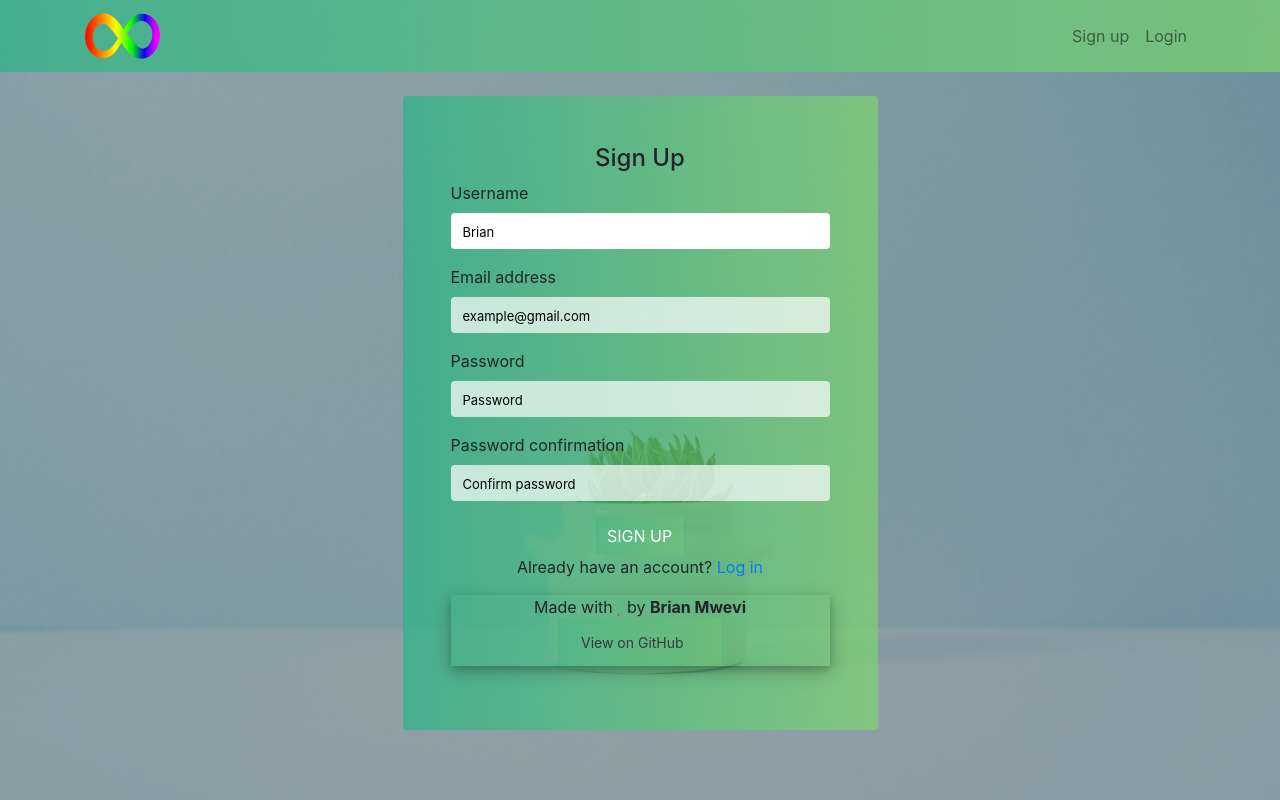
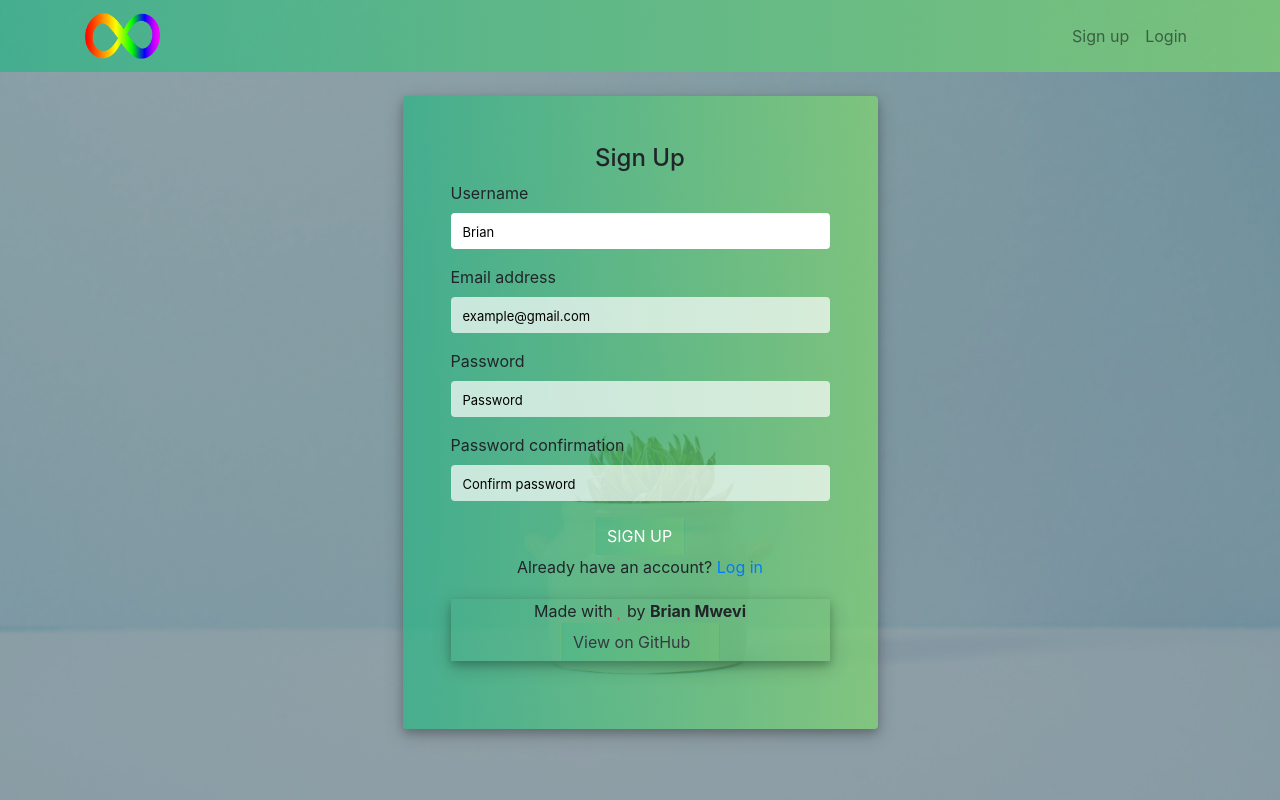
Before and after one commit to BrianMwevi/TaskManager, a Django app: page /accounts/signup/ in a window 1280 px wide. Run offline with Django 3.2, Linux system fonts and the light colour scheme; some libraries are stand-ins or nearby versions; some web fonts are replaced.

Commit message:
Added shadow to the github reference box

```diff
--- a/Taskproject/accounts/templates/accounts/signup.html
+++ b/Taskproject/accounts/templates/accounts/signup.html
@@ -10,7 +10,7 @@
 
 		<div class="row">
 
-			<div class="col-md-5 mx-auto rounded gradient p-5">
+			<div class="col-md-5 mx-auto rounded gradient shadow p-5">
 
 				<h4 class="text-center">Sign Up</h4>
 
@@ -30,15 +30,10 @@
 
 				</form>
 
-				<div class="text-center">
+				<div class="text-center py-1">
 
 					<p class="shadow">Made with <i class="fa fa-heart text-danger"></i> by <strong>Brian Mwevi</strong><br>
-
-						<button class="btn btn-sm btn-custom">
-
-							<a href="https://github.com/BrianMwevi/TaskManager" target="_blank" class="nav-link text-dark">View on GitHub <i class="fa fa-external-link"></i></a>
-
-						</button>
+						<a href="https://github.com/BrianMwevi/TaskManager" target="_blank" class="btn btn-md btn-custom text-dark">View on GitHub <i class="fa fa-external-link"></i></a>
 
 					</p>
 
--- a/Taskproject/static/css/style.css
+++ b/Taskproject/static/css/style.css
@@ -57,6 +57,7 @@
 	-webkit-transition-timing-function: cubic-bezier(0.52, 1.64, 0.37, 0.66);
 	transition-timing-function: cubic-bezier(0.52, 1.64, 0.37, 0.66);
 	color: #000;
+	box-shadow: 0 4px 8px 0 rgba(0, 0, 0, 0.2), 0 6px 20px 0 rgba(0, 0, 0, 0.19);
 }
 
 .form_create {
@@ -82,6 +83,7 @@
 
 .shadow {
 	box-shadow: 0 4px 8px 0 rgba(0, 0, 0, 0.2), 0 6px 20px 0 rgba(0, 0, 0, 0.19);
+	/*padding:10px 0;*/
 }
 
 /*Card hoover*/
@@ -93,11 +95,13 @@
 	color:#fff !important;
 	background:linear-gradient(to left,rgba(126, 213, 111, 0.8),rgba(40, 180, 133, 0.8));
 	border-radius: 5px;
+	box-shadow: 0 4px 8px 0 rgba(0, 0, 0, 0.2), 0 6px 20px 0 rgba(0, 0, 0, 0.19);
 }
 
 .delete:hover {
 	color: #fff;
 	background:red;
+	box-shadow: 0 4px 8px 0 rgba(0, 0, 0, 0.2), 0 6px 20px 0 rgba(0, 0, 0, 0.19);
 }
 
 .defaultHeight {
--- a/Taskproject/taskapp/templates/taskapp/task_list.html
+++ b/Taskproject/taskapp/templates/taskapp/task_list.html
@@ -52,7 +52,7 @@
 
 						<!-- Create task form -->
 
-						<form class="collapse gradient" id="createForm" method="POST" data-ajax = "false">{% csrf_token %}
+						<form class="collapse gradient mb-1" id="createForm" method="POST" data-ajax = "false">{% csrf_token %}
 
 							<div class="form-group">
 
--- a/Taskproject/templates/base.html
+++ b/Taskproject/templates/base.html
@@ -31,7 +31,7 @@
 
 			<a class="navbar-brand" href="{% url 'home' %}">
 
-				<img src="{% static "img/logo2.png" %}" width="75px" alt="Logo">
+				<img src="{% static "img/logo2.png" %}" width="75" alt="Logo">
 
 			</a>
 
@@ -45,11 +45,11 @@
 
 						<li class="nav-item mx-2"><i id="navTask" class="fa fa-plus fa-2x mt-1" onclick="newTask()"></i></li>
 
-						<!-- <li class="nav-item mx-2"><a href="" class="nav-link"><i class="fa fa-smile-o fa-2x text-white"></i></a></li> -->
-
 						<li class="nav-item mx-2"><a href="{% url 'accounts:logout' %}" class="nav-link">Log out</a></li>
 
 						<li class="nav-item mx-2 gradient"><strong id="liveTime" class="nav-link"></strong></li>
+
+						<li class="nav-item mx-2"><i class="fa fa-smile-o fa-2x"><span class="text-dark">{{ user.username|capfirst }}</span></i></li>
 
 					{% else %}
 
@@ -102,7 +102,7 @@
 
 	<script src="{% static "js/bootstrap.min.js" %}"></script>
 
-	<script type="text/javascript">
+	<script>
 
 		// using jQuery
 
```
Also changed, not shown: Taskproject/accounts/templates/accounts/login.html (+3 -7 lines).
